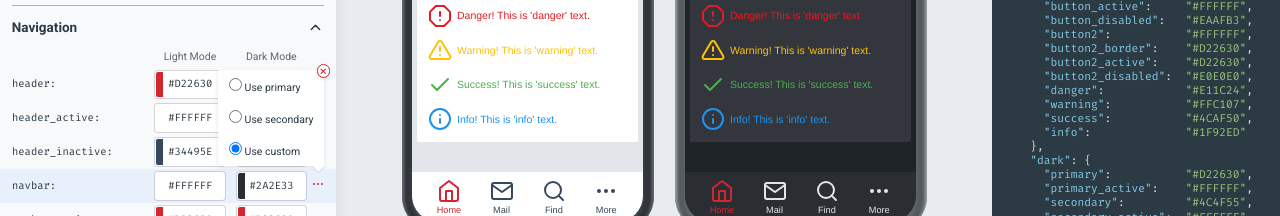
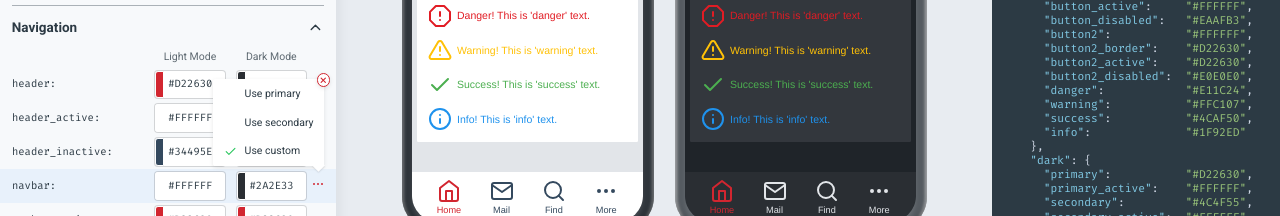
Before and after one commit to bbag/titanium-theme-creator, a plain HTML site: page index.html in a window 1280 px wide. Both pictures are taken after a click on the button 318 px from the left and 492 px from the top of the page. Shown: the part 307-523 px from the top of the page. Drawn offline with nearby package versions, Linux system fonts and the light colour scheme.

Commit message:
Fixed animated checkmarks for radio buttons

```diff
--- a/titanium-themes.css
+++ b/titanium-themes.css
@@ -746,9 +746,18 @@ hr {
 }
 
 .color-input-options-menu label {
+  -webkit-box-align: center;
+  -ms-flex-align: center;
+  -webkit-align-items: center;
+  -moz-align-items: center;
+  align-items: center;
   background: #FFF;
   cursor: pointer;
-  display: block;
+  display: -moz-box;
+  display: -webkit-box;
+  display: -ms-flexbox;
+  display: -webkit-flex;
+  display: flex;
   font-size: 0.875em;
   margin: 0;
   padding: 0.75em 1em;
@@ -770,6 +779,10 @@ hr {
 
 .color-input-options-menu label:last-of-type {
   border-radius: 0 0 0.25em 0.25em;
+}
+
+.color-input-options-menu input[type="radio"] {
+  display: none;
 }
 
 .button-options-expand {
@@ -834,6 +847,26 @@ hr {
   height: auto;
   pointer-events: none;
   width: 100%;
+}
+
+.radio-button-handle {
+  display: block;
+  height: 1.25em;
+  margin-right: 0.75em;
+  width: 1.25em;
+  fill: none;
+  stroke: #29C65D;
+  stroke-dasharray: 23 25;
+  stroke-dashoffset: 24;
+  stroke-linecap: round;
+  stroke-linejoin: round;
+  stroke-width: 2;
+  -webkit-transition: stroke-dashoffset 200ms cubic-bezier(0.2, 0, 0.2, 1);
+  transition: stroke-dashoffset 200ms cubic-bezier(0.2, 0, 0.2, 1);
+}
+
+input:checked + .radio-button-handle {
+  stroke-dashoffset: 0;
 }
 
 /*---------------------------------------------------------*/
--- a/titanium-themes.js
+++ b/titanium-themes.js
@@ -35,18 +35,27 @@ Vue.component('color-input-container', {
                     <input type="radio" value="primary"
                         v-model="currentType"
                         v-bind:name="'radio_' + propertyname">
+                    <svg class="radio-button-handle" xmlns="http://www.w3.org/2000/svg" width="24" height="24" viewBox="0 0 24 24">
+                        <polyline points="4 12 9 17 20 6"/>
+                    </svg>
                     Use primary
                 </label>
                 <label>
                     <input type="radio" value="secondary"
                         v-model="currentType"
                         v-bind:name="'radio_' + propertyname">
+                    <svg class="radio-button-handle" xmlns="http://www.w3.org/2000/svg" width="24" height="24" viewBox="0 0 24 24">
+                        <polyline points="4 12 9 17 20 6"/>
+                    </svg>
                     Use secondary
                 </label>
                 <label>
                     <input type="radio" value="custom"
                         v-model="currentType"
                         v-bind:name="'radio_' + propertyname" checked>
+                    <svg class="radio-button-handle" xmlns="http://www.w3.org/2000/svg" width="24" height="24" viewBox="0 0 24 24">
+                        <polyline points="4 12 9 17 20 6"/>
+                    </svg>
                     Use custom
                 </label>
                 <button class="button-options-close" v-on:click="hideOptions(propertyname)" title="More options">
```
